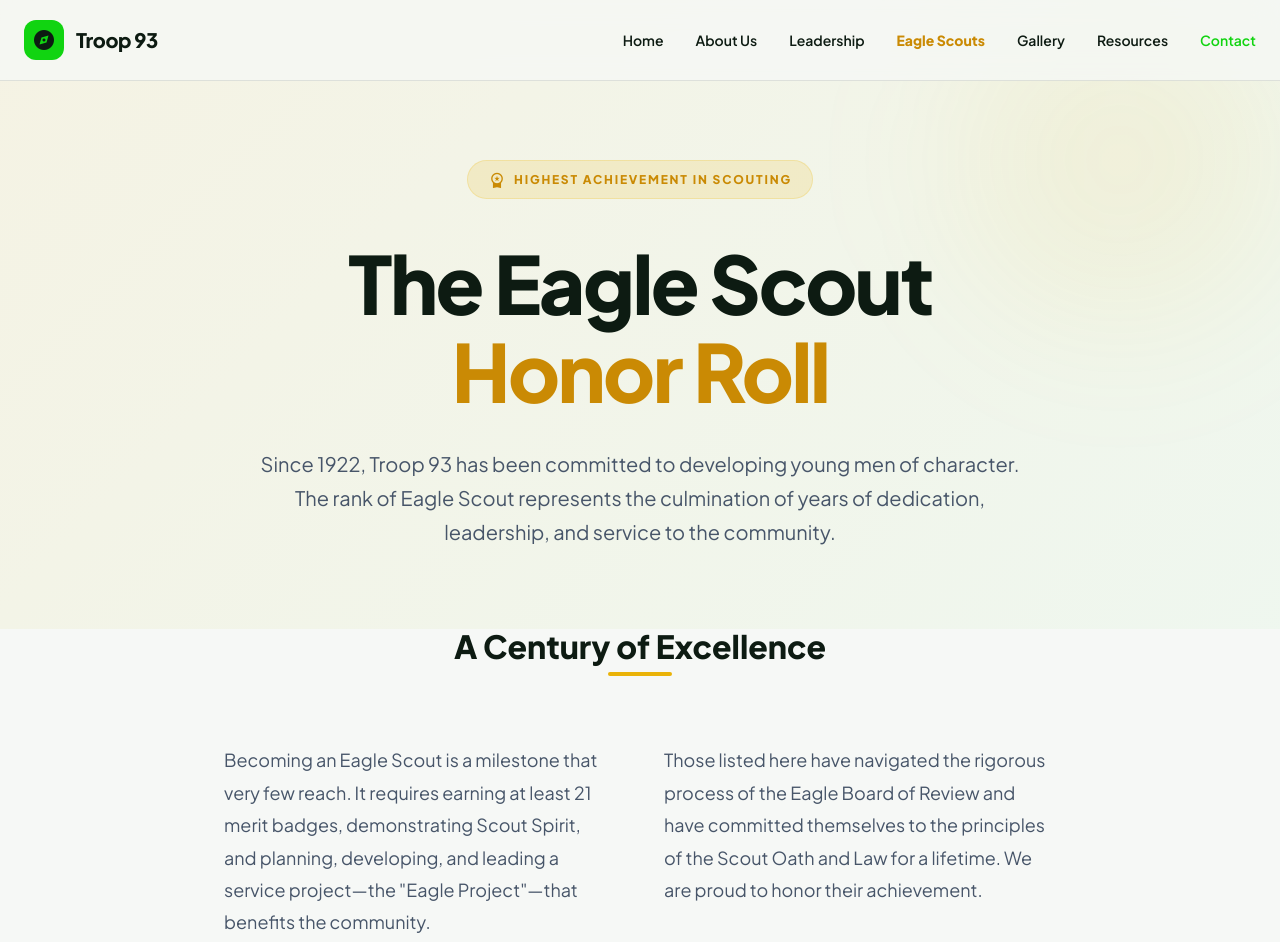
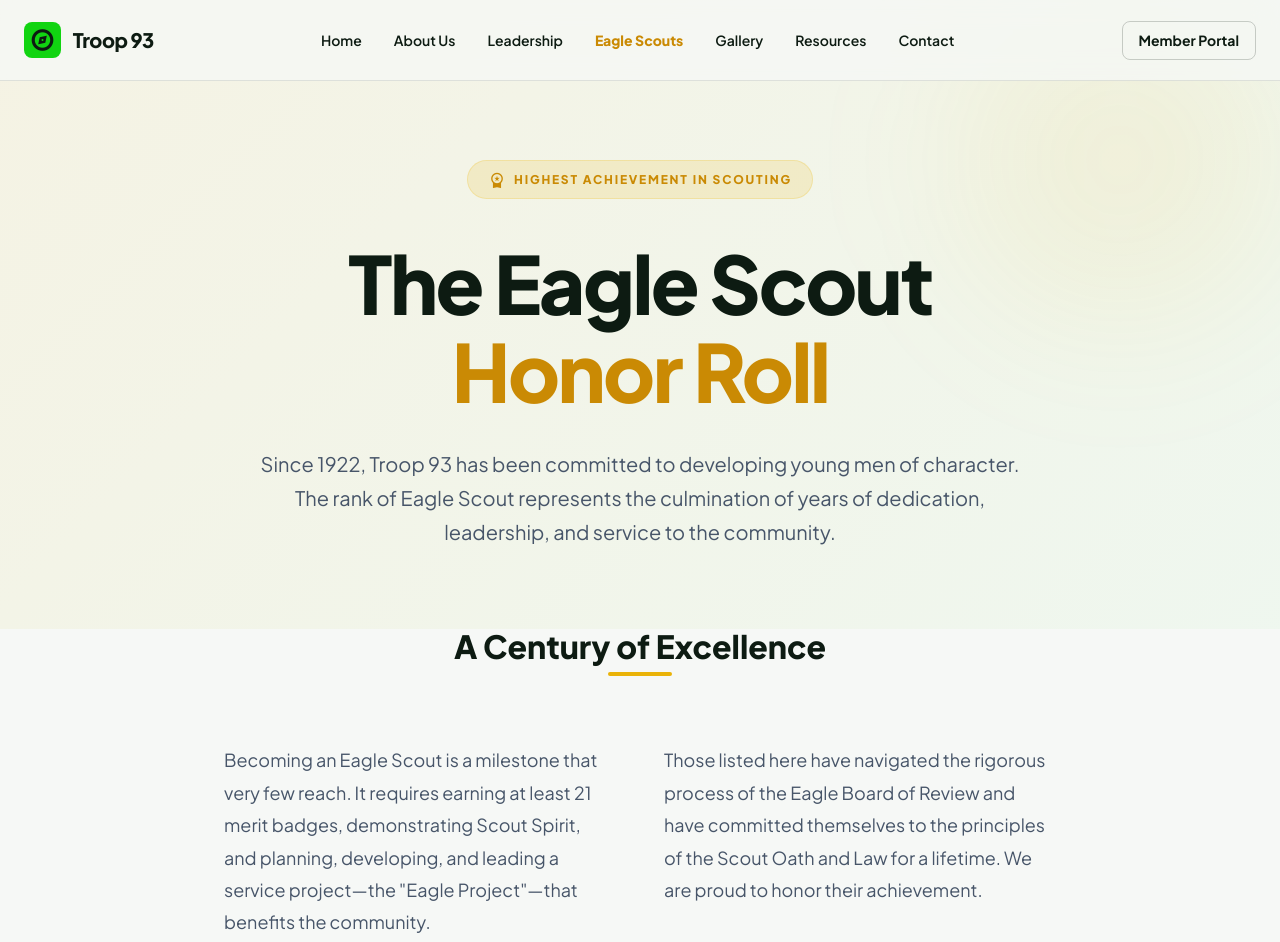
Before and after one commit to sanjayguragain/troop93website, a plain HTML site: page eagles.html in a window 1280 px wide. Shown: the top 942 px of the page. Drawn offline with nearby package versions, Linux system fonts and the light colour scheme.

Commit message:
Standardize navigation header across all pages for layout consistency

```diff
--- a/eagles.html
+++ b/eagles.html
@@ -24,14 +24,14 @@
 <body>
     <!-- Header -->
     <header id="main-header">
-        <div class="container flex justify-between items-center" style="padding: 1.25rem 1.5rem;">
-            <a href="index.html" class="flex items-center gap-3">
+        <div class="container flex items-center justify-between" style="height: 5rem;">
+            <div class="flex items-center gap-3">
                 <div
-                    style="width: 2.5rem; height: 2.5rem; background: var(--primary); border-radius: 0.75rem; display: flex; align-items: center; justify-content: center; color: var(--forest);">
-                    <span class="material-symbols-outlined" style="font-variation-settings: 'FILL' 1;">explore</span>
+                    style="background-color: var(--primary); color: var(--forest); padding: 0.4rem; border-radius: 0.5rem; display: flex; align-items: center;">
+                    <span class="material-symbols-outlined" style="font-weight: bold;">explore</span>
                 </div>
-                <span style="font-size: 1.25rem; font-weight: 800; letter-spacing: -0.02em;">Troop 93</span>
-            </a>
+                <h2 style="font-size: 1.25rem; font-weight: 800; letter-spacing: -0.025em;">Troop 93</h2>
+            </div>
 
             <nav class="hidden md-flex items-center gap-8">
                 <a href="index.html" class="nav-link">Home</a>
@@ -40,12 +40,17 @@
                 <a href="eagles.html" class="nav-link" style="color: #ca8a04; font-weight: 800;">Eagle Scouts</a>
                 <a href="gallery.html" class="nav-link">Gallery</a>
                 <a href="resources.html" class="nav-link">Resources</a>
-                <a href="contact.html" class="nav-link" style="color: var(--primary);">Contact</a>
+                <a href="contact.html" class="nav-link">Contact</a>
             </nav>
 
-            <button class="md-hidden" style="color: var(--forest);">
-                <span class="material-symbols-outlined">menu</span>
-            </button>
+            <div class="flex items-center gap-4">
+                <a href="https://www.TroopWebHost.org" target="_blank" class="hidden md-flex"
+                    style="font-size: 0.875rem; font-weight: 700; border: 1px solid rgba(13,27,18,0.2); padding: 0.5rem 1rem; border-radius: 0.5rem;">Member
+                    Portal</a>
+                <button class="md-hidden mobile-menu-btn">
+                    <span class="material-symbols-outlined">menu</span>
+                </button>
+            </div>
         </div>
     </header>
 
```
